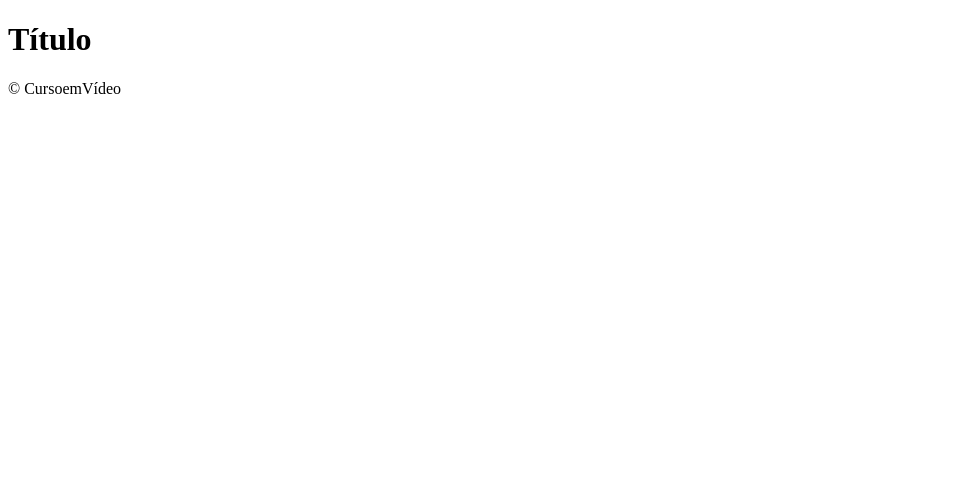
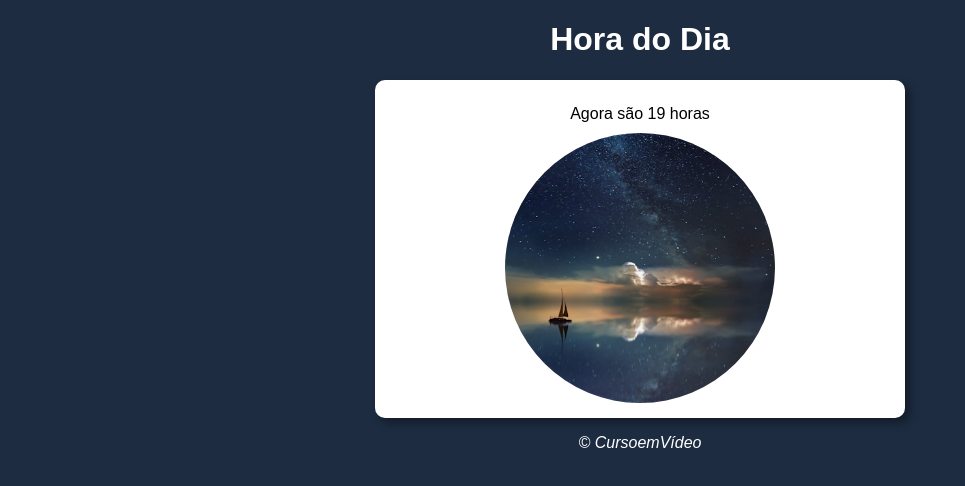
Before and after one commit to wallison-dias/javascript, a plain HTML site: page aula12ex/modelo.html in a window 1280 px wide. Shown: the whole page, without its empty margins (0-965 px from the left). Drawn offline with Linux system fonts and the light colour scheme.

Commit message:
Finalizando exercício da aula 12

```diff
--- a/aula12ex/estilo.css
+++ b/aula12ex/estilo.css
@@ -0,0 +1,36 @@
+body {
+    font-family: Arial, Helvetica, sans-serif;
+}
+
+header {
+    color: white;
+    text-align: center;
+}
+
+section {
+    background-color: white;
+    border-radius: 10px;
+    padding: 15px;
+    width: 500px;
+    margin: auto;
+    box-shadow: 5px 5px 10px rgba(0, 0, 0, 0.363);
+}
+
+div {
+    text-align: center;
+    float: center;
+    padding: 10px;
+}
+
+#imagem {
+    height: 250px;
+    width: 250px;
+    border-radius: 50%;
+    margin: auto;
+}
+
+footer {
+    color: white;
+    text-align: center;
+    font-style: italic;
+}
--- a/aula12ex/modelo.html
+++ b/aula12ex/modelo.html
@@ -3,18 +3,20 @@
 <head>
     <meta charset="UTF-8">
     <meta name="viewport" content="width=device-width, initial-scale=1.0">
-    <title>Modelo de Exercício</title>
+    <title>Hora do Dia</title>
     <link rel="stylesheet" href="estilo.css">
 </head>
-<body>
+<body onload="carregar()">
     <header>
-        <h1>Título</h1>
+        <h1>Hora do Dia</h1>
     </header>
     <section>
-
+        <div id="msg"></div>
+        <div id="imagem"></div>
     </section>
     <footer>
         <p>&copy; CursoemVídeo</p>
     </footer>
+    <script src="script.js"></script>
 </body>
 </html>
--- /dev/null
+++ b/aula12ex/script.js
@@ -0,0 +1,20 @@
+function carregar() {
+    var msg = document.getElementById("msg")
+    var imagem = document.getElementById("imagem")
+    var corpo = document.body
+    var data = new Date()
+    var hora = data.getHours()
+
+    msg.innerHTML = `Agora são ${hora} horas`
+
+    if (hora >= 0 && hora < 12) {
+        imagem.style.background = "url(imagens/manha.jpg) no-repeat left / cover"
+        document.body.style.background = "#FDB75B"
+    } else if (hora < 18) {
+        imagem.style.background = "url(imagens/tarde.jpg) no-repeat center / cover"
+        document.body.style.background = "#8C6AA3"
+    } else {
+        imagem.style.background = "url(imagens/noite.jpg) no-repeat center / cover"
+        document.body.style.background = "#1D2C41"
+    }
+}
```
Also changed, not shown: aula12ex/imagens/manha.jpg (added), aula12ex/imagens/noite.jpg (added), aula12ex/imagens/tarde.jpg (added).
